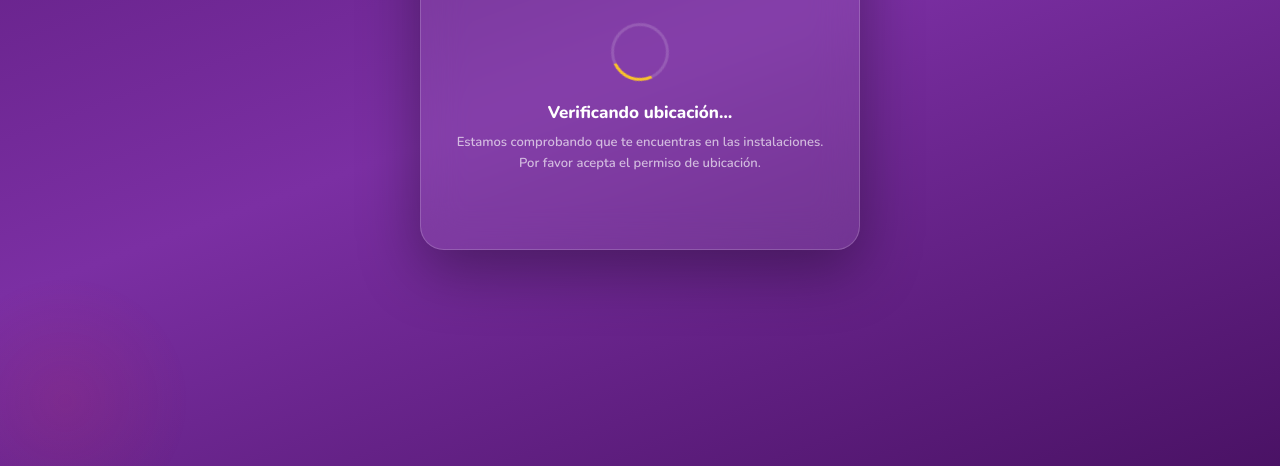
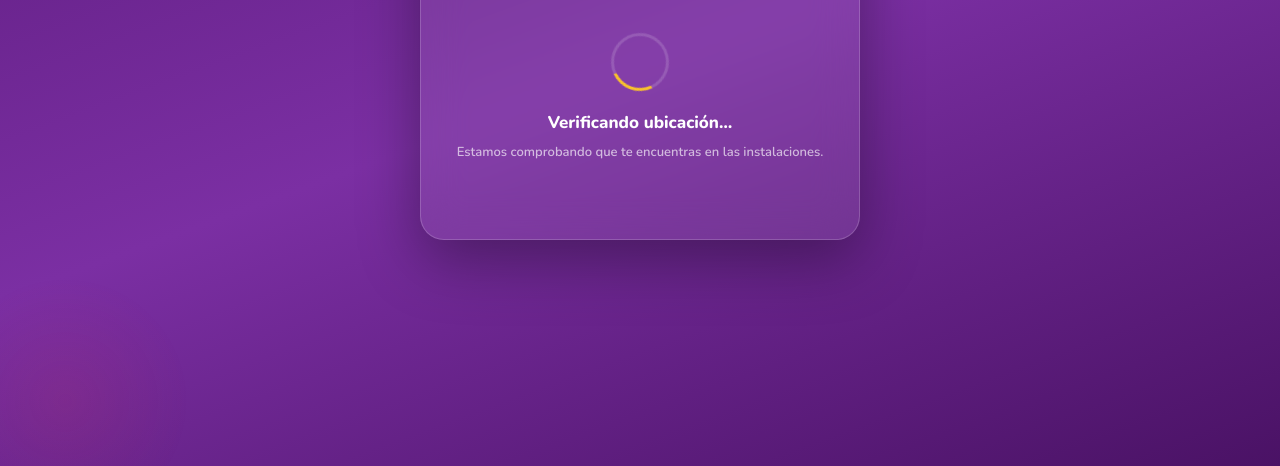
Before and after one commit to Cheliios/asistencia_peru_globo, a plain HTML site: page index.html in a window 1280 px wide. Shown: the part 334-800 px from the top of the page. Drawn offline with nearby package versions, Linux system fonts and the light colour scheme.

Commit message:
correcion de errores

```diff
--- a/index.html
+++ b/index.html
@@ -313,7 +313,7 @@
 
   <!-- PANTALLA GEO -->
   <div id="geo-screen">
-    <div class="geo-spinner" id="geo-spinner"></div>
+    <div id="geo-indicator"><div class="geo-spinner"></div></div>
     <div class="geo-title" id="geo-title">Verificando ubicación…</div>
     <div class="geo-desc" id="geo-desc">Estamos comprobando que te encuentras en las instalaciones. Por favor acepta el permiso de ubicación.</div>
     <div id="geo-extra"></div>
@@ -388,9 +388,9 @@
 //  ⚙️  CONFIGURACIÓN — EDITA ESTOS VALORES
 // ══════════════════════════════════════════════
 const CONFIG = {
-  lat: -16.42885937556972,
-  lng: -71.55123131702841,
-  radioMetros: 50,
+  lat: -16.428861627081186,
+  lng: -16.428861627081186,
+  radioMetros: 30,
   empresa: "Perú Globo",
   scriptUrl: "https://script.google.com/macros/s/AKfycbw95c93RsPby2auMEB5zFMFvd69bmMkakbS_Bq-keYg1wb98N6h3_eoK_DOE1ENI8BQkg/exec",
 };
@@ -402,7 +402,7 @@ function getTimestamp() {
     day: 'numeric', hour: '2-digit', minute: '2-digit', second: '2-digit'
   });
 }
-d
+
 function haversine(lat1, lng1, lat2, lng2) {
   const R = 6371000;
   const φ1 = lat1 * Math.PI / 180, φ2 = lat2 * Math.PI / 180;
@@ -413,19 +413,17 @@ function haversine(lat1, lng1, lat2, lng2) {
 }
 
 function setGeoState(type, title, desc, extra = '') {
-  document.getElementById('geo-spinner').style.display = 'none';
+  const icons = { ok: '📍', fail: '❌', warn: '⚠️' };
+  document.getElementById('geo-indicator').innerHTML =
+    `<div class="geo-icon ${type}">${icons[type]}</div>`;
   document.getElementById('geo-title').textContent = title;
   document.getElementById('geo-desc').textContent = desc;
   document.getElementById('geo-extra').innerHTML = extra;
-  const icons = { ok: '📍', fail: '❌', warn: '⚠️' };
-  const spinner = document.getElementById('geo-spinner');
-  spinner.outerHTML = `<div class="geo-icon ${type}">${icons[type]}</div>`;
   document.getElementById('retry-btn').style.display = type === 'ok' ? 'none' : 'block';
 }
 
 function checkLocation() {
-  const icon = document.querySelector('.geo-icon');
-  if (icon) icon.outerHTML = `<div class="geo-spinner" id="geo-spinner"></div>`;
+  document.getElementById('geo-indicator').innerHTML = '<div class="geo-spinner"></div>';
   document.getElementById('geo-title').textContent = 'Verificando ubicación…';
   document.getElementById('geo-desc').textContent = 'Estamos comprobando que te encuentras en las instalaciones.';
   document.getElementById('geo-extra').innerHTML = '';
```
